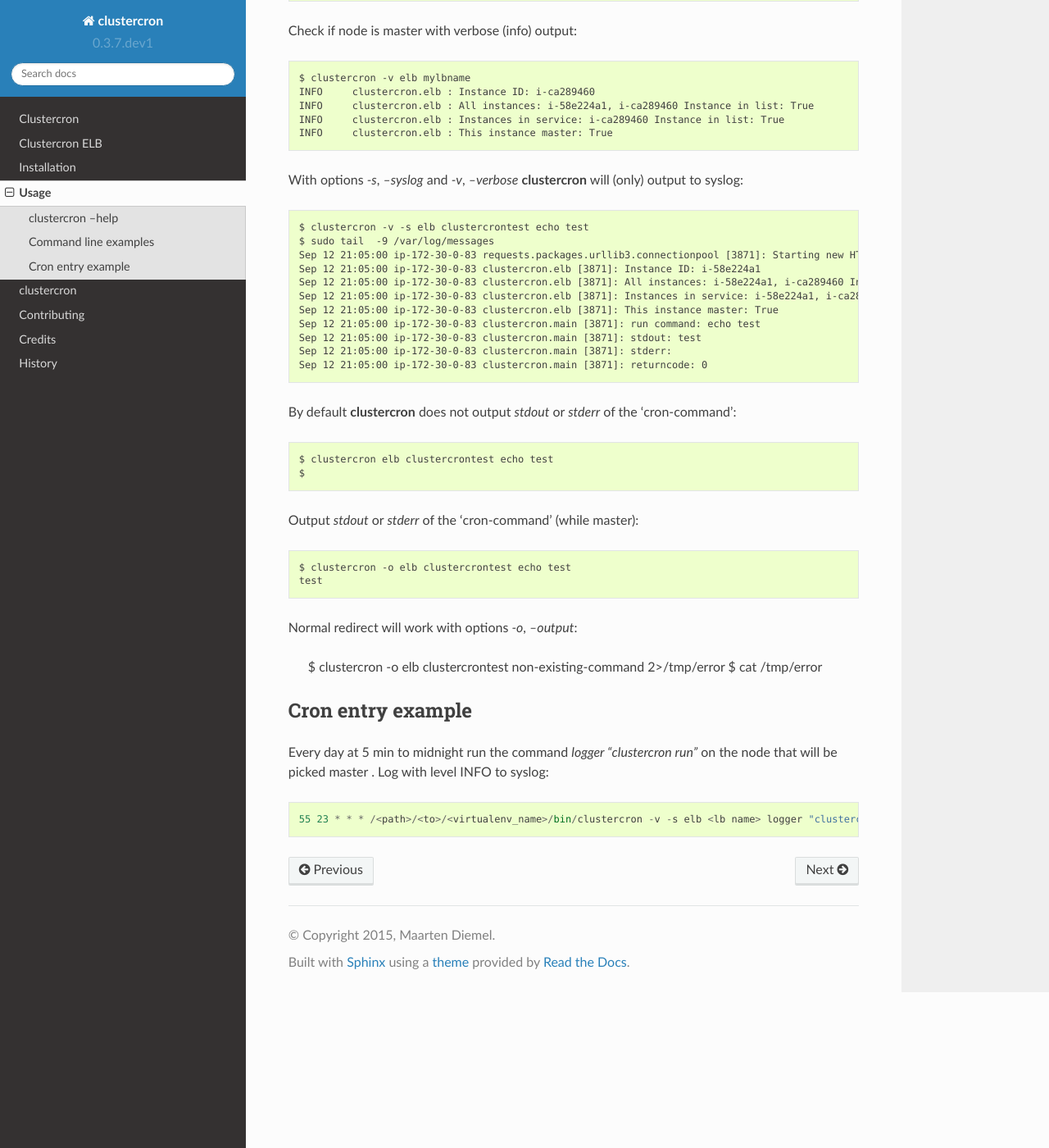
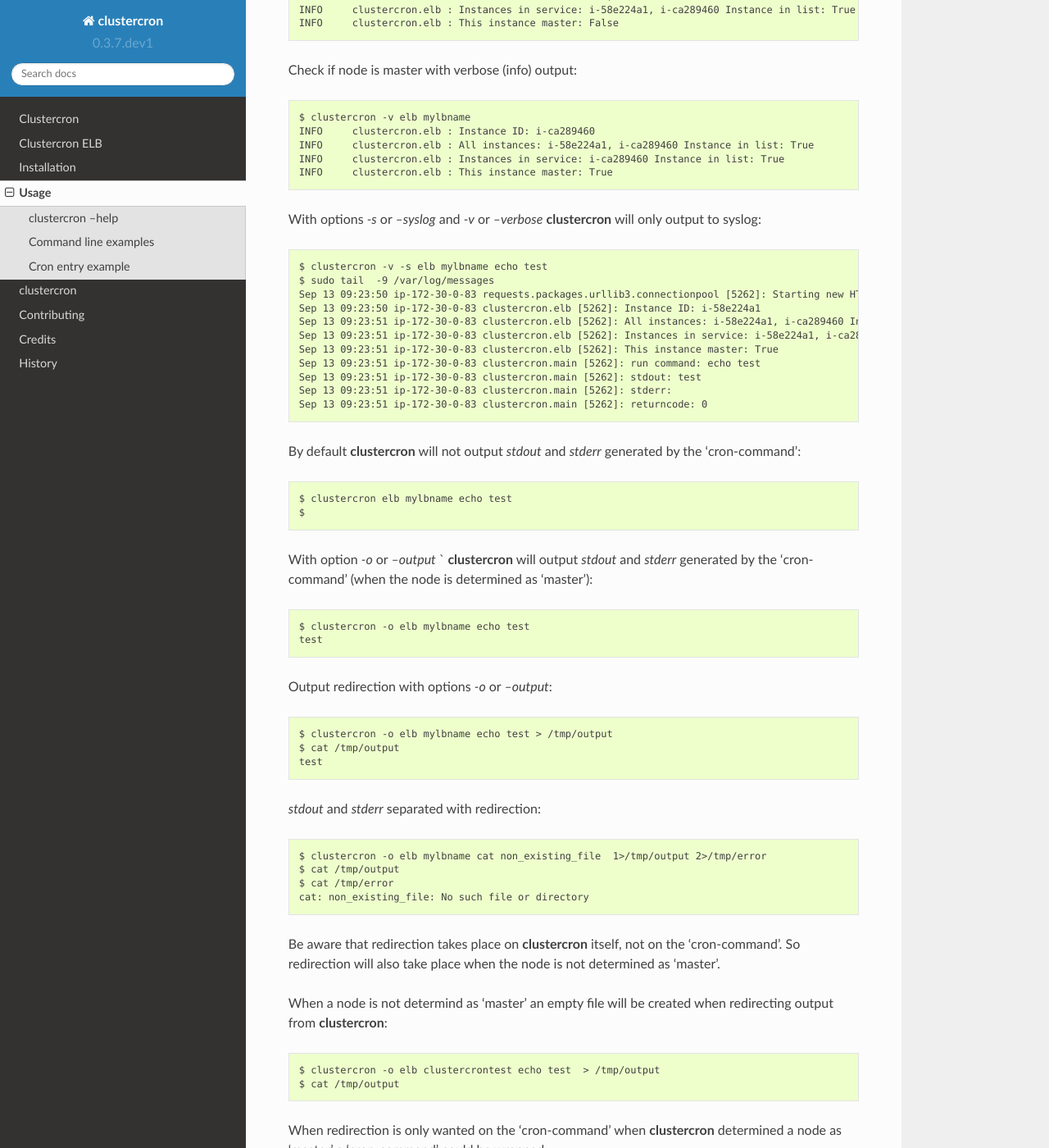
Before and after one commit to maartenq/clustercron, a Sphinx documentation site: the page built from docs/usage.rst, in a window 1280 px wide and 1400 px high, scrolled down 1230 px. Shown: the whole window at 82% size. Built offline with Sphinx 7.4.7 and the Read the Docs theme 2.0.0, drawn with Linux system fonts in a browser that asks for light colours; some of the changed text lies outside the part shown.

Commit message:
updated documentation

```diff
--- a/docs/usage.rst
+++ b/docs/usage.rst
@@ -47,6 +47,8 @@
     I'm master
 
 
+With options `-v` or `--verbose` **clustercron** will output vebose info to console.
+
 Check if node is master with verbose (info) output::
 
     $ clustercron -v elb mylbname
@@ -65,36 +67,80 @@
     INFO     clustercron.elb : This instance master: True
 
 
-With options `-s`, `--syslog` and `-v`, `--verbose` **clustercron** will (only) output to syslog::
+With options `-s` or `--syslog` and `-v` or `--verbose` **clustercron** will only output to syslog::
 
-    $ clustercron -v -s elb clustercrontest echo test
+    $ clustercron -v -s elb mylbname echo test
     $ sudo tail  -9 /var/log/messages
-    Sep 12 21:05:00 ip-172-30-0-83 requests.packages.urllib3.connectionpool [3871]: Starting new HTTP connection (1): 169.254.169.254
-    Sep 12 21:05:00 ip-172-30-0-83 clustercron.elb [3871]: Instance ID: i-58e224a1
-    Sep 12 21:05:00 ip-172-30-0-83 clustercron.elb [3871]: All instances: i-58e224a1, i-ca289460 Instance in list: True
-    Sep 12 21:05:00 ip-172-30-0-83 clustercron.elb [3871]: Instances in service: i-58e224a1, i-ca289460 Instance in list: True
-    Sep 12 21:05:00 ip-172-30-0-83 clustercron.elb [3871]: This instance master: True
-    Sep 12 21:05:00 ip-172-30-0-83 clustercron.main [3871]: run command: echo test
-    Sep 12 21:05:00 ip-172-30-0-83 clustercron.main [3871]: stdout: test
-    Sep 12 21:05:00 ip-172-30-0-83 clustercron.main [3871]: stderr:
-    Sep 12 21:05:00 ip-172-30-0-83 clustercron.main [3871]: returncode: 0
+    Sep 13 09:23:50 ip-172-30-0-83 requests.packages.urllib3.connectionpool [5262]: Starting new HTTP connection (1): 169.254.169.254
+    Sep 13 09:23:50 ip-172-30-0-83 clustercron.elb [5262]: Instance ID: i-58e224a1
+    Sep 13 09:23:51 ip-172-30-0-83 clustercron.elb [5262]: All instances: i-58e224a1, i-ca289460 Instance in list: True
+    Sep 13 09:23:51 ip-172-30-0-83 clustercron.elb [5262]: Instances in service: i-58e224a1, i-ca289460 Instance in list: True
+    Sep 13 09:23:51 ip-172-30-0-83 clustercron.elb [5262]: This instance master: True
+    Sep 13 09:23:51 ip-172-30-0-83 clustercron.main [5262]: run command: echo test
+    Sep 13 09:23:51 ip-172-30-0-83 clustercron.main [5262]: stdout: test
+    Sep 13 09:23:51 ip-172-30-0-83 clustercron.main [5262]: stderr:
+    Sep 13 09:23:51 ip-172-30-0-83 clustercron.main [5262]: returncode: 0
 
 
-By default **clustercron** does not output `stdout` or `stderr` of the 'cron-command'::
+By default **clustercron** will not output `stdout` and `stderr` generated by
+the 'cron-command'::
 
-    $ clustercron elb clustercrontest echo test
+    $ clustercron elb mylbname echo test
     $
 
 
-Output `stdout` or `stderr` of the 'cron-command' (while master)::
+With option `-o` or `--output` ` **clustercron** will output `stdout` and
+`stderr` generated by the 'cron-command' (when the node is determined as
+'master')::
 
-    $ clustercron -o elb clustercrontest echo test
+    $ clustercron -o elb mylbname echo test
     test
 
-Normal redirect will work with options `-o`, `--output`:
 
-    $ clustercron -o elb clustercrontest non-existing-command 2>/tmp/error
+Output redirection with options `-o` or `--output`::
+
+    $ clustercron -o elb mylbname echo test > /tmp/output
+    $ cat /tmp/output
+    test
+
+
+`stdout` and `stderr` separated with redirection::
+
+    $ clustercron -o elb mylbname cat non_existing_file  1>/tmp/output 2>/tmp/error
+    $ cat /tmp/output
     $ cat /tmp/error
+    cat: non_existing_file: No such file or directory
+
+
+Be aware that redirection takes place on **clustercron** itself, not on the
+'cron-command'. So redirection will also take place when the node is not
+determined as 'master'.
+
+When a node is not determind as 'master' an empty file will be created when
+redirecting output from **clustercron**::
+
+    $ clustercron -o elb clustercrontest echo test  > /tmp/output
+    $ cat /tmp/output
+
+
+When redirection is only wanted on the 'cron-command' when **clustercron**
+determined a node as 'master' a 'cron-command' could be wrapped::
+
+    $ cat wrapped_cron_command.sh
+    #!/bin/sh
+    echo test > /tmp/output
+
+On a node determined as 'master::
+
+    $ clustercron -o elb clustercrontest wrapped_cron_command.sh
+    $ cat /tmp/output
+    test
+
+On a node not determined as 'master::
+
+    $ clustercron -o elb clustercrontest wrapped_cron_command.sh
+    $ cat /tmp/output
+    cat: /tmp/output: No such file or directory
 
 
 Cron entry example
```
Also changed, not shown: CONTRIBUTING.rst (+23 -16 lines).
